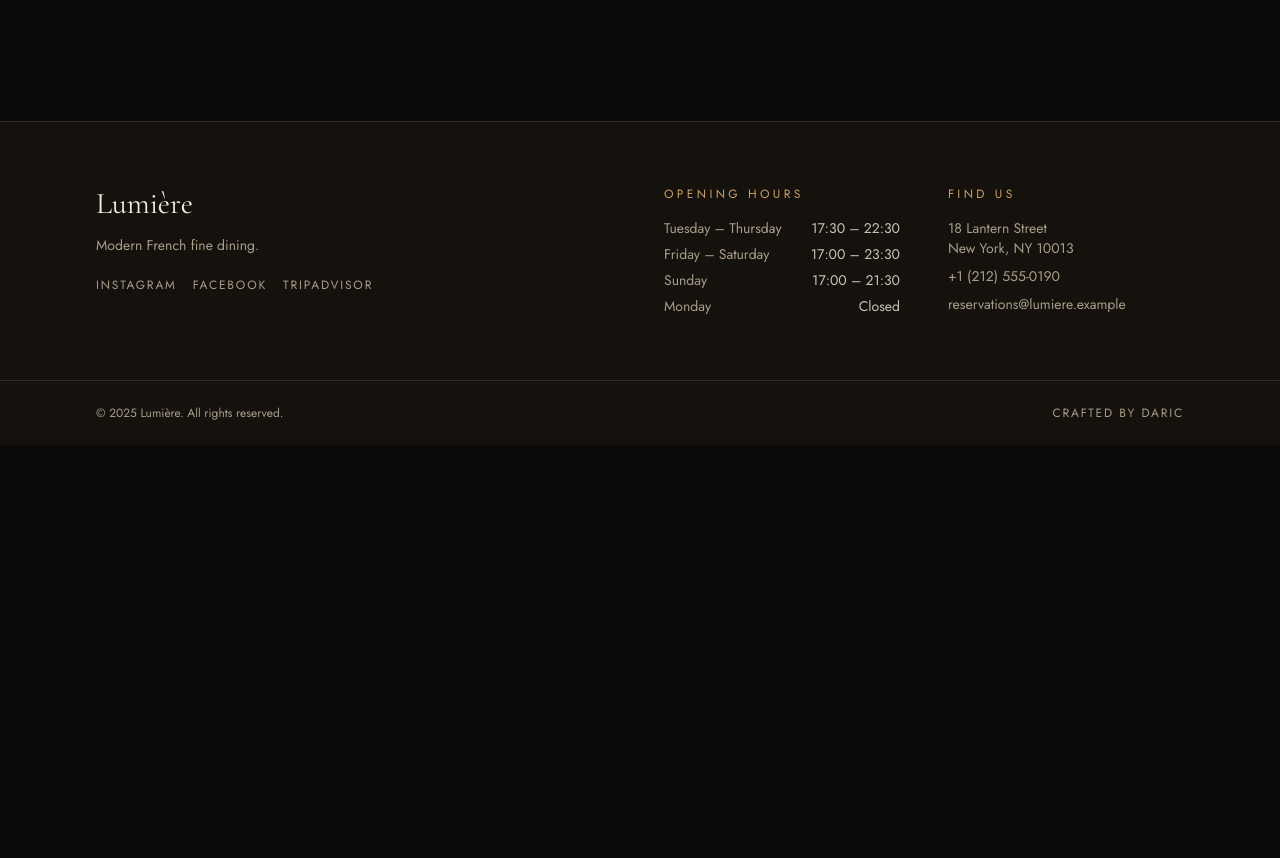
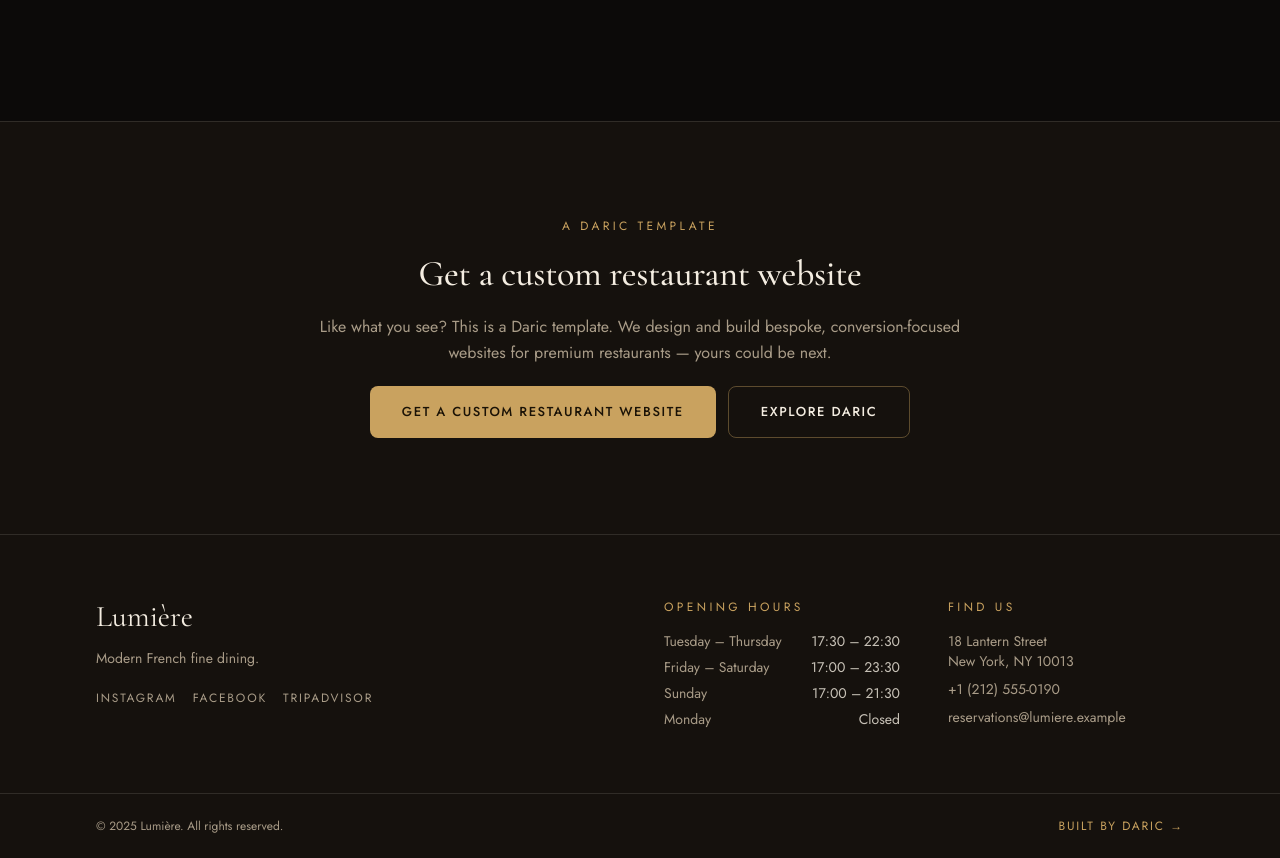
Before and after one commit to Arian200825/daric-restaurant, a Next.js app: page / in a window 1280 px wide. Shown: the part 10800-11658 px from the top of the page. Before the commit the page ends 11245 px from the top, so only its background shows below. Built offline with nearby package versions, Linux system fonts and the light colour scheme.

Commit message:
Add Daric backlink + sales CTA (links demo back to Daric agency)

```diff
--- a/src/app/page.tsx
+++ b/src/app/page.tsx
@@ -1,9 +1,10 @@
 import { config } from "@/config/restaurant.config";
 import { sectionRegistry } from "@/components/sections/registry";
+import { DaricPromo } from "@/components/sections/DaricPromo";
 
 /**
- * Home — assembles the single-page site from config.sections (order + enabled).
- * Reorder or disable sections in restaurant.config.ts; this renders them.
+ * Home — assembles the single-page site from config.sections (order + enabled),
+ * then the Daric sales CTA (this demo doubles as a lead-gen asset).
  */
 export default function Home() {
   return (
@@ -14,6 +15,7 @@ export default function Home() {
           const SectionComponent = sectionRegistry[s.id];
           return SectionComponent ? <SectionComponent key={s.id} /> : null;
         })}
+      <DaricPromo />
     </>
   );
 }
--- a/src/components/layout/Footer.tsx
+++ b/src/components/layout/Footer.tsx
@@ -79,9 +79,14 @@ export function Footer() {
           <p>
             © {year} {brand.name}. All rights reserved.
           </p>
-          <p className="uppercase tracking-[0.15em]">
-            Crafted by Daric
-          </p>
+          <a
+            href="https://arian200825.github.io/daric-agency/"
+            target="_blank"
+            rel="noopener noreferrer"
+            className="uppercase tracking-[0.15em] text-primary transition-opacity hover:opacity-80"
+          >
+            Built by Daric →
+          </a>
         </div>
       </div>
     </footer>
--- /dev/null
+++ b/src/components/sections/DaricPromo.tsx
@@ -0,0 +1,32 @@
+import { Container } from "@/components/ui/Container";
+import { Button } from "@/components/ui/Button";
+import { Reveal } from "@/components/ui/Reveal";
+
+const DARIC_URL = "https://arian200825.github.io/daric-agency/";
+const DARIC_CONTACT = "https://arian200825.github.io/daric-agency/contact/";
+
+/**
+ * DaricPromo — turns this demo into a Daric lead-gen asset. Owner-facing CTA
+ * (not guest-facing) that routes restaurant owners to the Daric agency.
+ */
+export function DaricPromo() {
+  return (
+    <section className="border-t border-border bg-surface py-20 sm:py-24">
+      <Container>
+        <Reveal className="mx-auto flex max-w-2xl flex-col items-center gap-5 text-center">
+          <span className="text-xs uppercase tracking-luxe text-primary">A Daric template</span>
+          <h2 className="text-3xl sm:text-4xl">Get a custom restaurant website</h2>
+          <p className="text-pretty leading-relaxed text-muted">
+            Like what you see? This is a Daric template. We design and build
+            bespoke, conversion-focused websites for premium restaurants — yours
+            could be next.
+          </p>
+          <div className="flex flex-col gap-3 sm:flex-row">
+            <Button href={DARIC_CONTACT} size="lg">Get a Custom Restaurant Website</Button>
+            <Button href={DARIC_URL} size="lg" variant="outline">Explore Daric</Button>
+          </div>
+        </Reveal>
+      </Container>
+    </section>
+  );
+}
```
